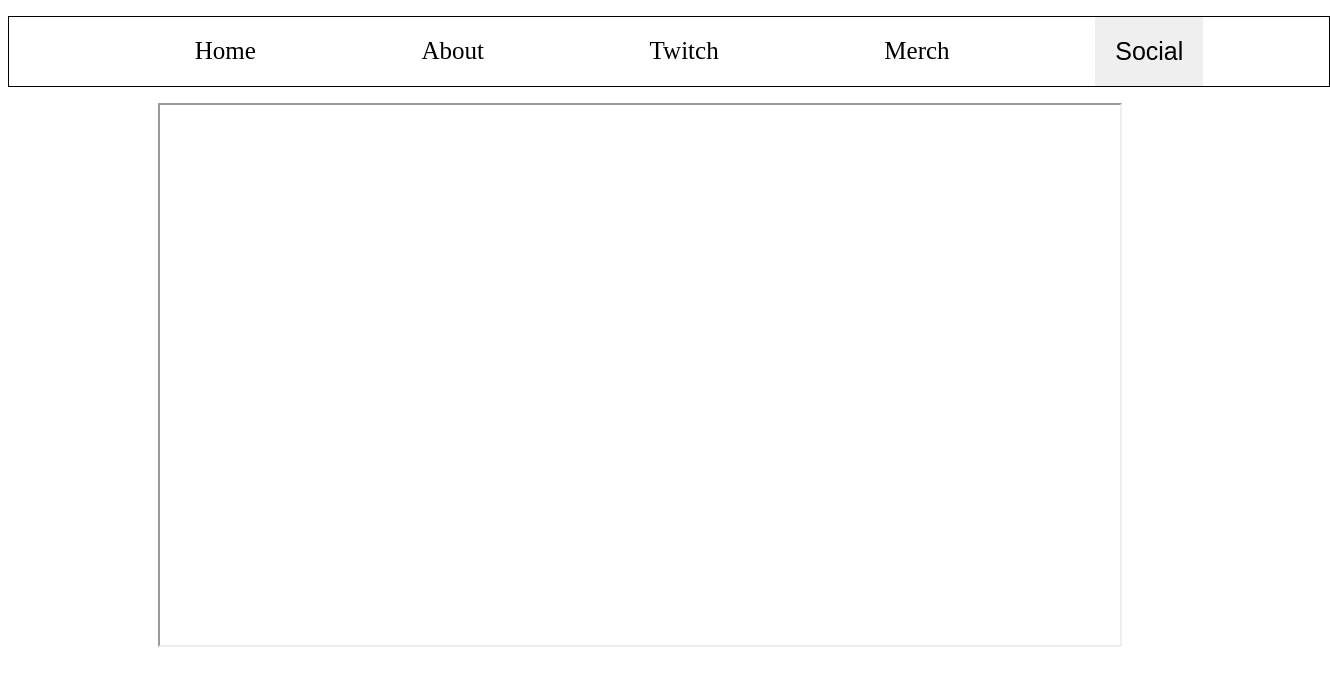
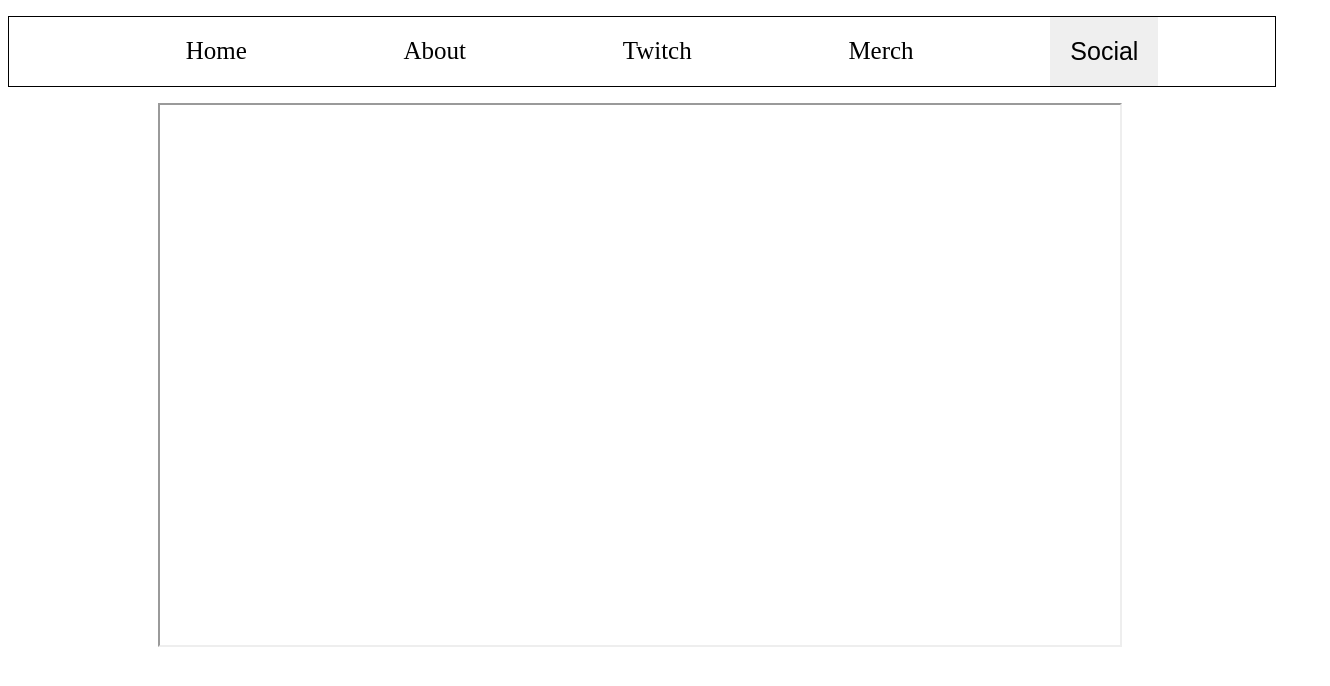
Before and after one commit to KLawsonDevelopment/AydannSite, a React (Create React App) app: page / in a window 1280 px wide. Shown: the top 686 px of the page, 1330 px wide, since content can reach past the window. Built offline with nearby package versions, Linux system fonts and the light colour scheme; no server answers.

Commit message:
Adjusted nav bar

```diff
--- a/src/index.css
+++ b/src/index.css
@@ -3,7 +3,7 @@
   justify-content: space-evenly;
   list-style-type: none;
   border: 1px solid black;
-  width: 100vw;
+  width: 97%;
 }
 
 .primaryNav a {
```
